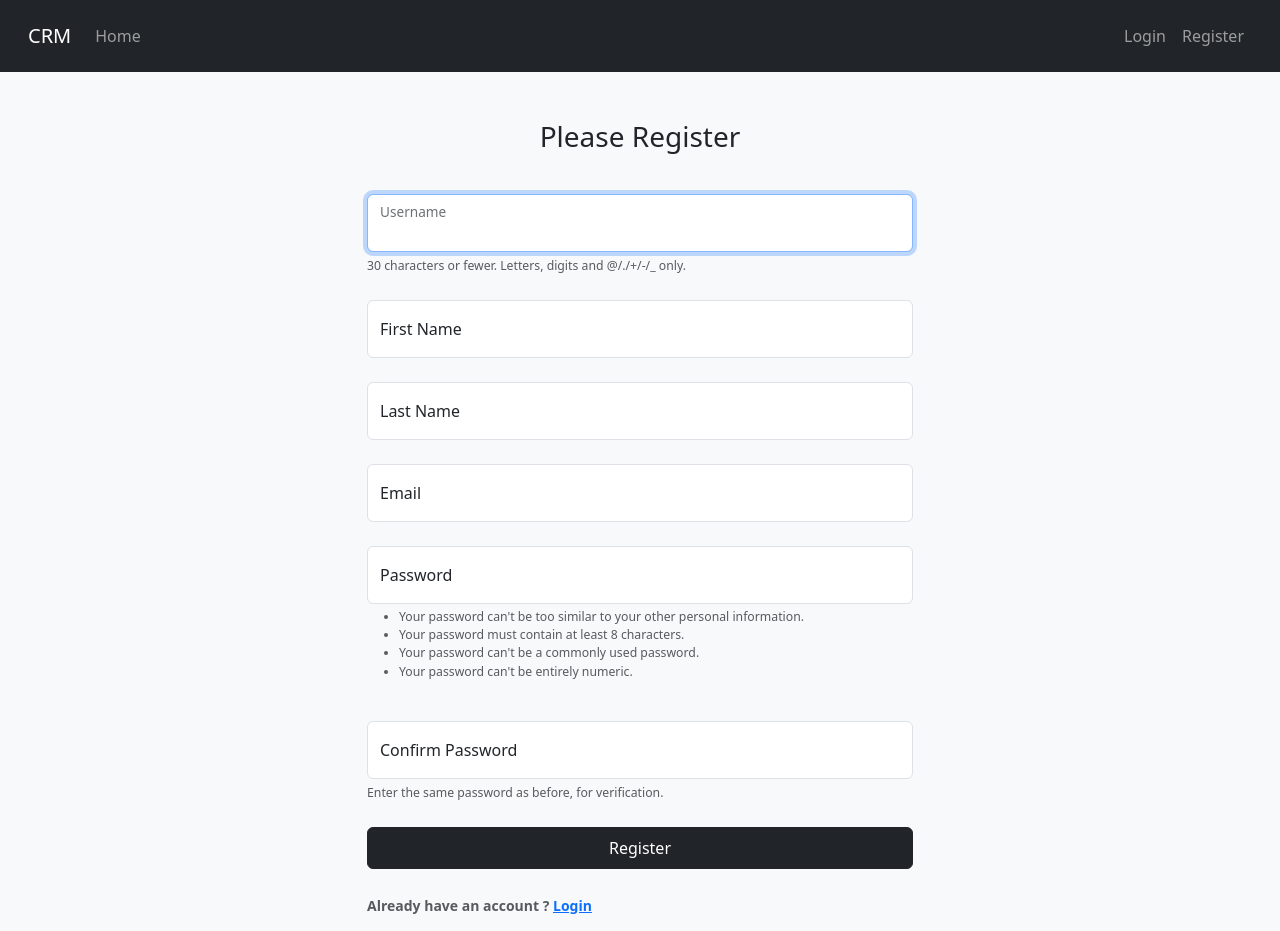
After one commit to mihouami/django-crm-basic, a Django app: page /register/ in a window 1280 px wide. The commit adds this page. Run offline with Django 5.2, Linux system fonts and the light colour scheme.

Commit message:
05 Register users

```diff
--- /dev/null
+++ b/crm/forms.py
@@ -0,0 +1,34 @@
+from django.contrib.auth.forms import UserCreationForm
+from django.contrib.auth.models import User
+from django.forms import EmailField, CharField, TextInput
+
+class UserRegisterForm(UserCreationForm):
+    email = EmailField(label='Email', widget=TextInput(attrs={'placeholder':'Email'}))
+    first_name = CharField(label='First Name', widget=TextInput(attrs={'placeholder':'First Name'}))
+    last_name = CharField(label='Last Name', widget=TextInput(attrs={'placeholder':'Last Name'}))
+
+    class Meta:
+        model = User
+        fields = ('username', 'first_name', 'last_name', 'email', 'password1', 'password2')
+
+    def __init__(self, *args, **kwargs):
+        super(UserRegisterForm, self).__init__(*args, **kwargs)
+
+        for field_name, field in self.fields.items():
+            field.widget.attrs['class'] = 'form-control'
+
+        #self.fields['username'].widget.attrs['class'] = 'form-control'
+        self.fields['username'].widget.attrs['placeholder'] = 'User Name'
+        self.fields['username'].label = 'Username'
+        self.fields['username'].help_text = '<span class="form-text text-muted"><small>30 characters or fewer. Letters, digits and @/./+/-/_ only.</small></span>'
+        self.fields['username'].max_length = 30
+
+        #self.fields['password1'].widget.attrs['class'] = 'form-control'
+        self.fields['password1'].widget.attrs['placeholder'] = 'Password'
+        self.fields['password1'].label = 'Password'
+        self.fields['password1'].help_text = '<ul class="form-text text-muted small"><small><li>Your password can\'t be too similar to your other personal information.</li><li>Your password must contain at least 8 characters.</li><li>Your password can\'t be a commonly used password.</li><li>Your password can\'t be entirely numeric.</li></small></ul>'
+
+        #self.fields['password2'].widget.attrs['class'] = 'form-control'
+        self.fields['password2'].widget.attrs['placeholder'] = 'Confirm Password'
+        self.fields['password2'].label = 'Confirm Password'
+        self.fields['password2'].help_text = '<span class="form-text text-muted"><small>Enter the same password as before, for verification.</small></span>'
--- a/crm/templates/crm/base.html
+++ b/crm/templates/crm/base.html
@@ -20,7 +20,7 @@
     <br />
     {% if messages %} {% include 'crm/messages.html' %} {% endif %}
     <br />
-    <div class="container-fluid">{% block content %} {% endblock %}</div>
+    {% block content %} {% endblock %}
 
     <script
       src="https://cdn.jsdelivr.net/npm/bootstrap@5.3.2/dist/js/bootstrap.bundle.min.js"
--- a/crm/templates/crm/home.html
+++ b/crm/templates/crm/home.html
@@ -1,8 +1,4 @@
 {% extends 'crm/base.html' %} {% block content %} {% if user.is_authenticated %}
 <div class="container text-center"><h1>Hello, {{ user }}</h1></div>
 
-{% else %}
-
-<div class="container w-25">{% include 'crm/login.html' %}</div>
-
-{% endif %} {% endblock %}
+{% else %} {% include 'crm/login.html' %} {% endif %} {% endblock %}
--- a/crm/templates/crm/navbar.html
+++ b/crm/templates/crm/navbar.html
@@ -29,7 +29,7 @@
           <a class="nav-link" href="{% url 'home' %}">Login</a>
         </li>
         <li class="nav-item">
-          <a class="nav-link" href="#">Register</a>
+          <a class="nav-link" href="{% url 'register' %}">Register</a>
         </li>
         {% endif %}
       </ul>
--- /dev/null
+++ b/crm/templates/crm/register.html
@@ -0,0 +1,52 @@
+{% extends 'crm/base.html' %} {% block content %}
+
+<div class="container">
+  <div class="row">
+    <div class="col-xxl-5 col-xl-6 col-lg-8 col-md-10 col-sm-12 mx-auto">
+      <form method="post">
+        {% csrf_token %}<!---->
+        <h1 class="h3 mb-3 fw-normal text-center">Please Register</h1>
+        <br />
+
+        {% for field in form %}
+
+        <div class="form-floating">
+          {{ field }}<!---->
+
+          {% if field.label %}
+          <label for="{{ field.id_for_label }}">{{ field.label }}</label>
+          {% endif %}<!---->
+
+          {% if field.help_text %}<!---->
+          {{ field.help_text|safe }}
+          <!--<span class="form-text text-muted small"
+              >{{ field.help_text|safe }}</span
+            >-->
+          {% endif %}<!---->
+
+          {% if field.errors %}
+          <div>
+            {% for error in field.errors %}
+            <span style="color: red"><strong>{{ error }}</strong><br /></span>
+            {% endfor %}
+          </div>
+          {% endif %}
+        </div>
+        <br />
+        {% endfor %}
+        <button formnovalidate class="btn btn-dark w-100 py-2" type="submit">
+          Register
+        </button>
+      </form>
+      <br />
+      <span class="form-text text-muted pb-3"
+        ><strong
+          >Already have an account ?
+          <a href="{% url 'home' %}">Login</a></strong
+        ></span
+      >
+    </div>
+  </div>
+</div>
+
+{% endblock %}
--- a/crm/urls.py
+++ b/crm/urls.py
@@ -4,4 +4,5 @@ from .views import *
 urlpatterns = [
     path("", home, name="home"),
     path("logout/", logout_user, name='logout'),
+    path("register/", register_user, name='register'),
 ]
--- a/crm/views.py
+++ b/crm/views.py
@@ -1,6 +1,7 @@
 from django.shortcuts import render, redirect
 from django.contrib.auth import authenticate, login, logout
 from django.contrib import messages
+from .forms import UserRegisterForm
 
 # Create your views here.
 def home(request):
@@ -25,3 +26,25 @@ def logout_user(request):
     logout(request)
     messages.success(request, "You have been logged Out.")
     return redirect('home')
+
+def register_user(request):
+    form = UserRegisterForm()
+    if request.method == 'POST':
+        form = UserRegisterForm(request.POST)
+        if form.is_valid():
+            form.save()
+            #Authenticate
+            username = form.cleaned_data['username']
+            password = form.cleaned_data['password1']
+            user = authenticate(request, username=username, password=password)
+            if user is not None:
+                login(request, user)
+                messages.success(request, 'You have been successfully registered.')
+                return redirect('home')
+            else:
+                messages.warning(request, 'Something went wrong.')
+    context = {
+                'title':'Register',
+                'form':form,
+    }
+    return render(request, 'crm/register.html', context)
```
Also changed, not shown: crm/templates/crm/login.html (+15 -2 lines).
